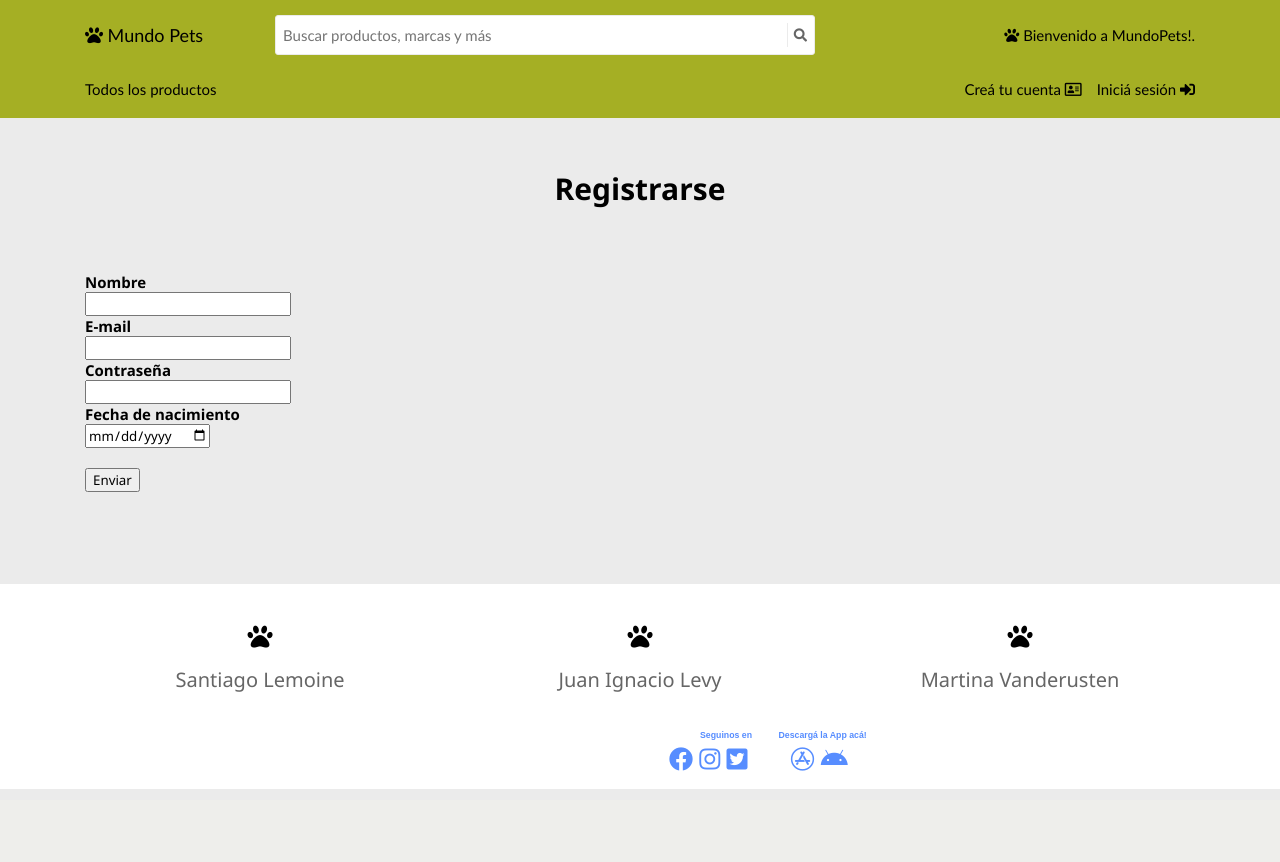
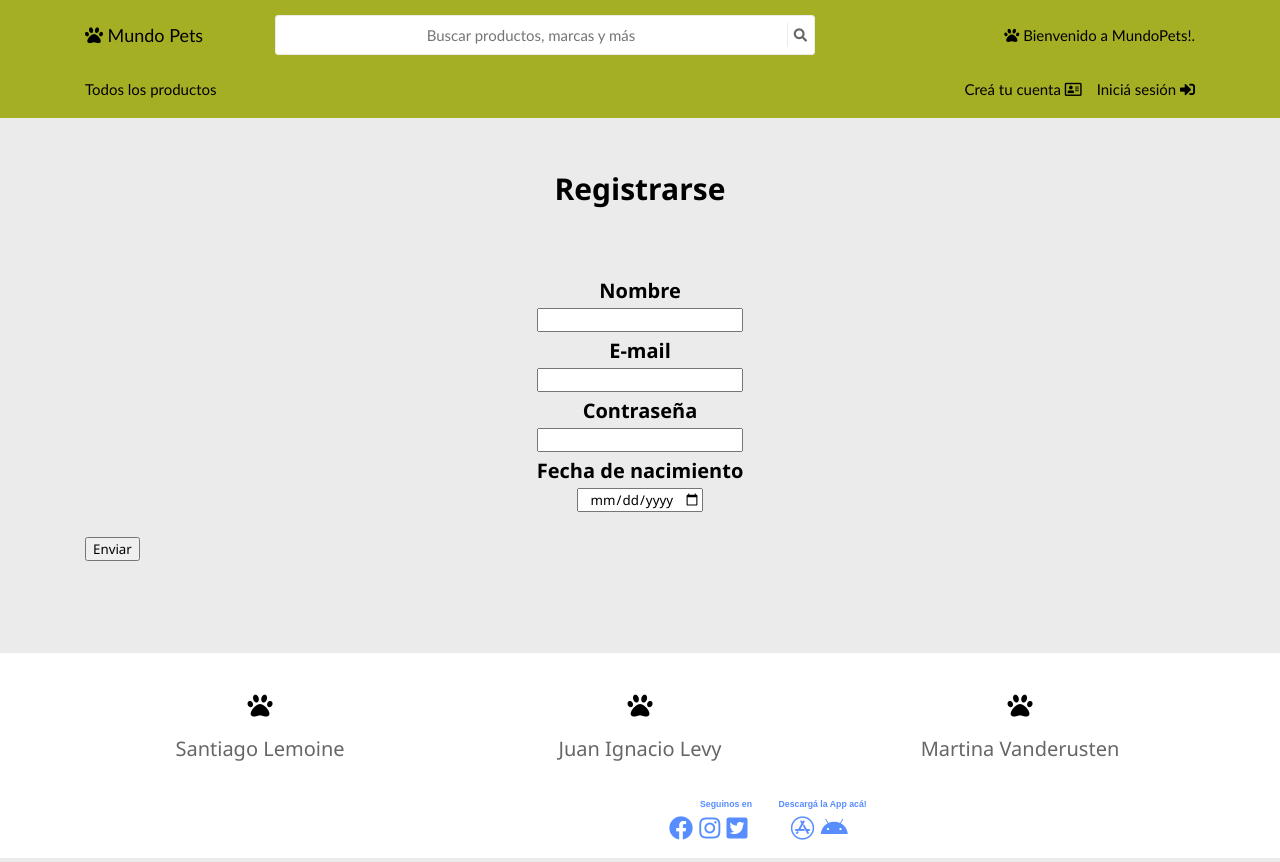
Before and after one commit to nacholevy99/TPProgramacion2021, a Node server app: page /users/register in a window 1280 px wide. Before the commit the page ends 789 px from the top, so only its background shows below. Run offline with Node 20, Linux system fonts and the light colour scheme; some libraries are stand-ins or nearby versions.

Commit message:
css user page

```diff
--- a/ProyectoMascotas/public/stylesheets/style.css
+++ b/ProyectoMascotas/public/stylesheets/style.css
@@ -696,4 +696,14 @@ textarea.form-input {
   font-size: 30px;
 
 }
+.uk-margin {
+  text-align: center;
+  font-size: 20px;
+  margin:5px;
+
 }
+input {
+  text-align: center;
+}
+
+}
--- a/ProyectoMascotas/views/register.ejs
+++ b/ProyectoMascotas/views/register.ejs
@@ -47,7 +47,7 @@
 				<input class="uk-input uk-form-width-large" type="date" name="fecha_de_nacimiento">
 			</div>
 			<br>
-			<input class="button button2" type="submit" value="Enviar">
+			<input class="buttonEnviar" type="submit" value="Enviar">
 				</form>
 			</div>
 		</div>
```
